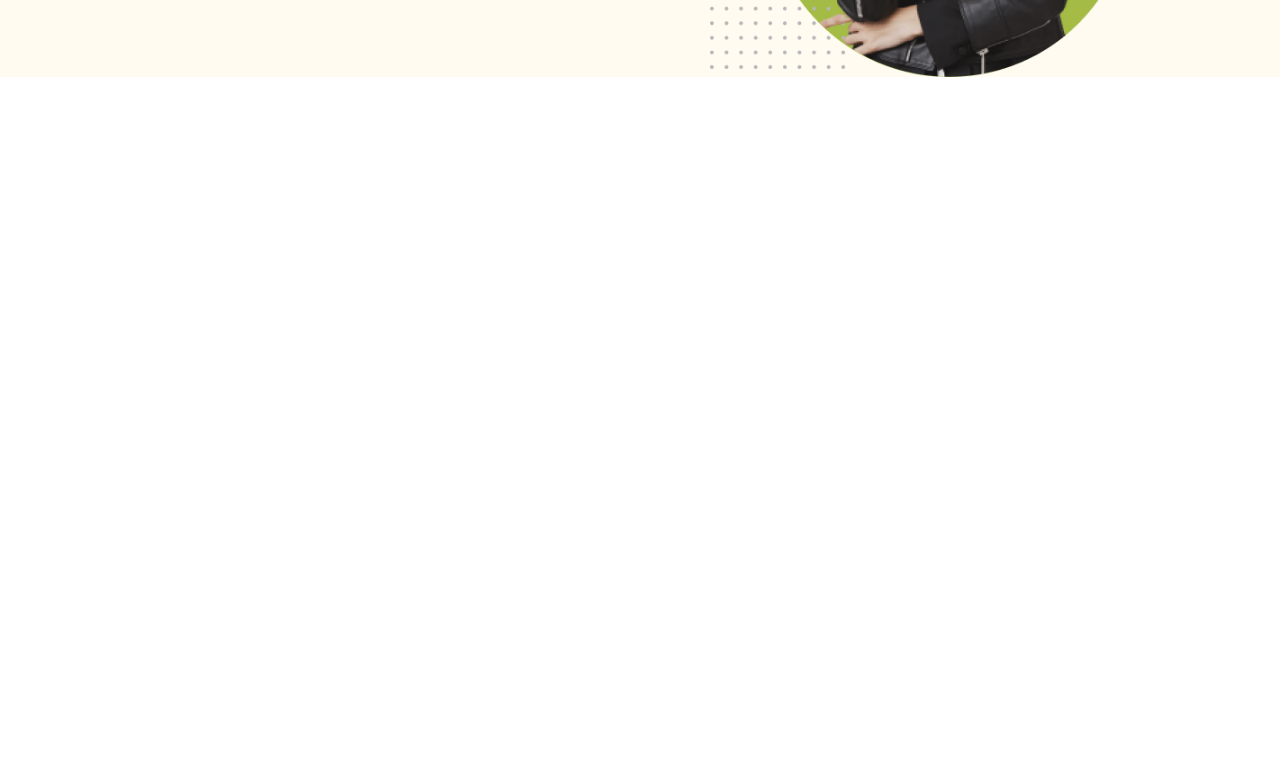
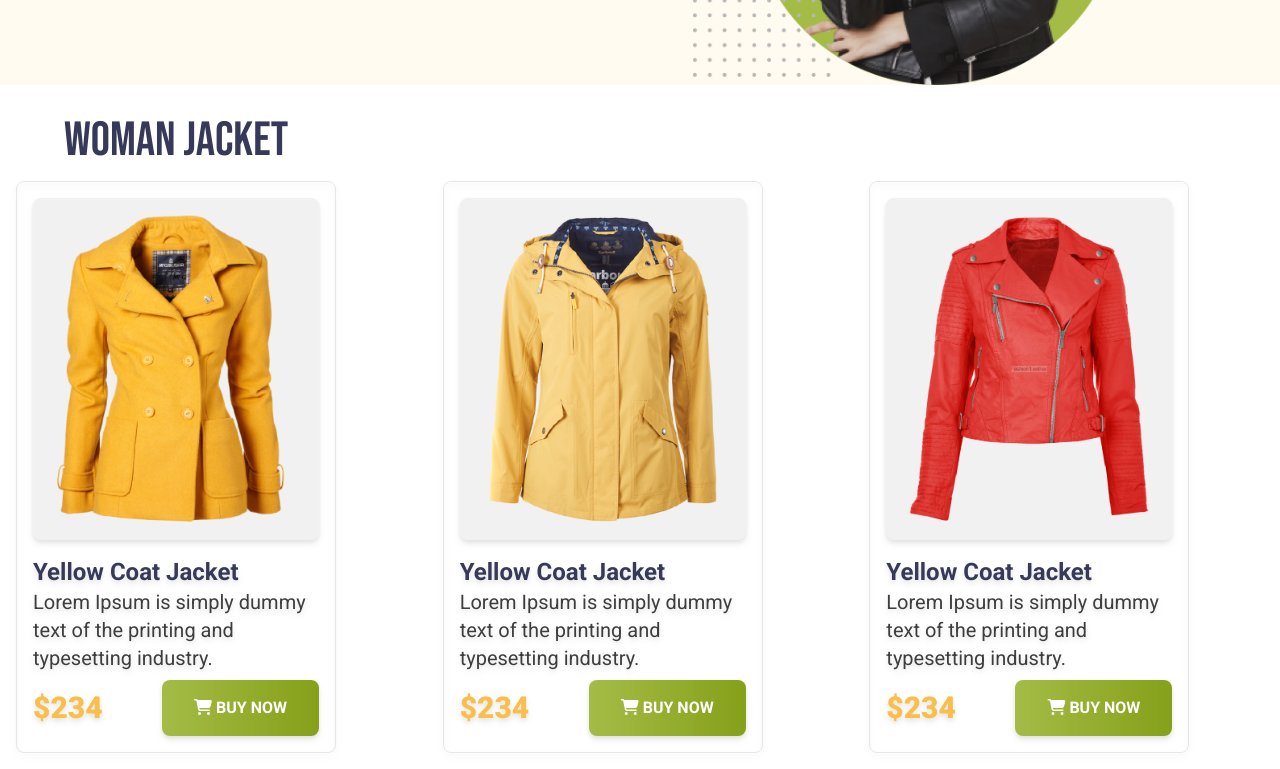
Before and after one commit to nazmul5675/penguin-fashion-000, a website built with Vite: page index.html in a window 1280 px wide. Shown: the part 469-1238 px from the top of the page. Before the commit the page ends 800 px from the top, so only its background shows below. Built offline with nearby package versions, Linux system fonts and the light colour scheme.

Commit message:
womenn section added

```diff
--- a/index.html
+++ b/index.html
@@ -9,9 +9,24 @@
     <link rel="stylesheet" href="https://cdnjs.cloudflare.com/ajax/libs/font-awesome/6.6.0/css/all.min.css"
         integrity="sha512-Kc323vGBEqzTmouAECnVceyQqyqdsSiqLQISBL29aUW4U/M7pSPA/gEUZQqv1cwx4OnYxTxve5UMg5GT6L4JJg=="
         crossorigin="anonymous" referrerpolicy="no-referrer" />
+    <link rel="preconnect" href="https://fonts.googleapis.com">
+    <link rel="preconnect" href="https://fonts.gstatic.com" crossorigin>
+    <link
+        href="https://fonts.googleapis.com/css2?family=Bebas+Neue&family=Roboto:ital,wght@0,100;0,300;0,400;0,500;0,700;0,900;1,100;1,300;1,400;1,500;1,700;1,900&display=swap"
+        rel="stylesheet">
+
+    <style>
+        .roboto-regular {
+            font-family: "Roboto", sans-serif;
+        }
+
+        .bebas-neue-regular {
+            font-family: "Bebas Neue", sans-serif;
+        }
+    </style>
 </head>
 
-<body>
+<body class="roboto-regular">
     <header class="bg-[#FFFBF0]">
         <!-- nav start here -->
         <nav class="flex justify-center sm:flex sm:items-center sm:justify-evenly py-8 ">
@@ -19,7 +34,7 @@
                 <img class="sm:w-80 w-9/12" src="icons/logo.png" alt="">
             </div>
             <div>
-                <ul class=" flex">
+                <ul class=" flex font-medium">
                     <li class="px-4 hidden sm:block ">Home</li>
                     <li class="px-4 hidden sm:block ">Product</li>
                     <li class="px-4 hidden sm:block ">About Us</li>
@@ -34,7 +49,9 @@
         <section>
             <div class="sm:flex sm:justify-evenly sm:items-center w-11/12 pl-3">
                 <div>
-                    <h1 class="font-medium text-7xl mb-4"><span class="text-[#FABE4C] ">Be the Penguins</span> <br>
+                    <h1 class="font-medium text-7xl mb-4 uppercase bebas-neue-regular"><span class="text-[#FABE4C] ">Be
+                            the Penguins</span>
+                        <br>
                         <span class="text-[#363958]">of Winter</span>
                     </h1>
                     <p class=" font-normal text-xl mb-2">Lorem Ipsum is simply dummy text of the printing
@@ -44,11 +61,81 @@
                             class="fa-solid fa-cart-shopping" style="color: #ffffff;"></i> BUY NOW</button>
                 </div>
                 <div>
-                    <img class="items-center w-11/12 sm:" src="images/model.png" alt="">
+                    <img class="items-center w-11/12 " src="images/model.png" alt="">
                 </div>
             </div>
         </section>
     </header>
+    <main>
+        <!-- W0Man Jacket -->
+        <section>
+            <h1
+                class="font-medium text-5xl uppercase text-[#363958] mt-8 text-center sm:text-left sm:ml-16  bebas-neue-regular">
+                W0Man
+                Jacket
+            </h1>
+            <div class="sm:flex sm:mx-auto sm:justify-center">
+                <div class="">
+                    <div class="box-1 border drop-shadow-md sm:w-9/12  p-4 m-4 rounded-lg">
+                        <div>
+                            <img class="p-4 mb-4 rounded-lg bg-[#F1F1F1]" src="images/jacket-1.png" alt="">
+                        </div>
+                        <div>
+                            <h1 class="text-[#363958]  text-2xl font-bold ">Yellow Coat Jacket </h1>
+                            <p class="text-xl text-[#3E3E3E]">Lorem Ipsum is simply dummy text of the
+                                printing and typesetting industry.</p>
+                            <div class="flex items-center justify-between mt-2">
+                                <h1 class="text-[#FABE4C]  text-3xl font-extrabold">$234</h1>
+                                <button
+                                    class="bg-gradient-to-r from-[#A4BC46] to-[#85A019] py-4 px-8 rounded-lg text-white font-bold"><i
+                                        class="fa-solid fa-cart-shopping" style="color: #ffffff;"></i> BUY NOW</button>
+
+                            </div>
+                        </div>
+                    </div>
+                </div>
+                <div class="">
+                    <div class="box-1 border drop-shadow-md sm:w-9/12  p-4 m-4 rounded-lg">
+                        <div>
+                            <img class="p-4 mb-4 rounded-lg bg-[#F1F1F1]" src="images/jacket-2.png" alt="">
+                        </div>
+                        <div>
+                            <h1 class="text-[#363958]  text-2xl font-bold ">Yellow Coat Jacket </h1>
+                            <p class="text-xl text-[#3E3E3E]">Lorem Ipsum is simply dummy text of the
+                                printing and typesetting industry.</p>
+                            <div class="flex items-center justify-between mt-2">
+                                <h1 class="text-[#FABE4C]  text-3xl font-extrabold">$234</h1>
+                                <button
+                                    class="bg-gradient-to-r from-[#A4BC46] to-[#85A019] py-4 px-8 rounded-lg text-white font-bold"><i
+                                        class="fa-solid fa-cart-shopping" style="color: #ffffff;"></i> BUY NOW</button>
+
+                            </div>
+                        </div>
+                    </div>
+                </div>
+                <div class="">
+                    <div class="box-1 border drop-shadow-md sm:w-9/12  p-4 m-4 rounded-lg">
+                        <div>
+                            <img class="p-4 mb-4 rounded-lg bg-[#F1F1F1]" src="images/jacket-3.png" alt="">
+                        </div>
+                        <div>
+                            <h1 class="text-[#363958]  text-2xl font-bold ">Yellow Coat Jacket </h1>
+                            <p class="text-xl text-[#3E3E3E]">Lorem Ipsum is simply dummy text of the
+                                printing and typesetting industry.</p>
+                            <div class="flex items-center justify-between mt-2">
+                                <h1 class="text-[#FABE4C]  text-3xl font-extrabold">$234</h1>
+                                <button
+                                    class="bg-gradient-to-r from-[#A4BC46] to-[#85A019] py-4 px-8 rounded-lg text-white font-bold"><i
+                                        class="fa-solid fa-cart-shopping" style="color: #ffffff;"></i> BUY NOW</button>
+
+                            </div>
+                        </div>
+                    </div>
+                </div>
+            </div>
+
+        </section>
+    </main>
 </body>
 
 </html>
```
